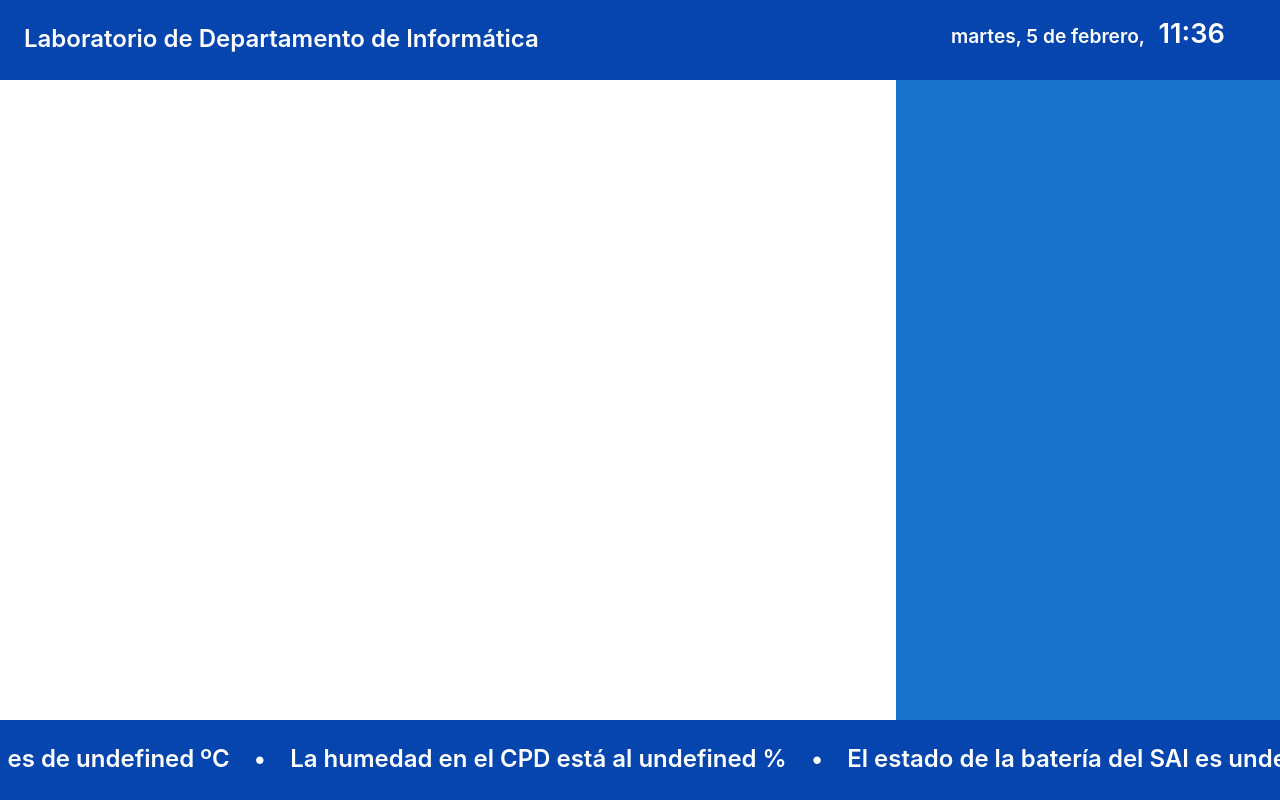
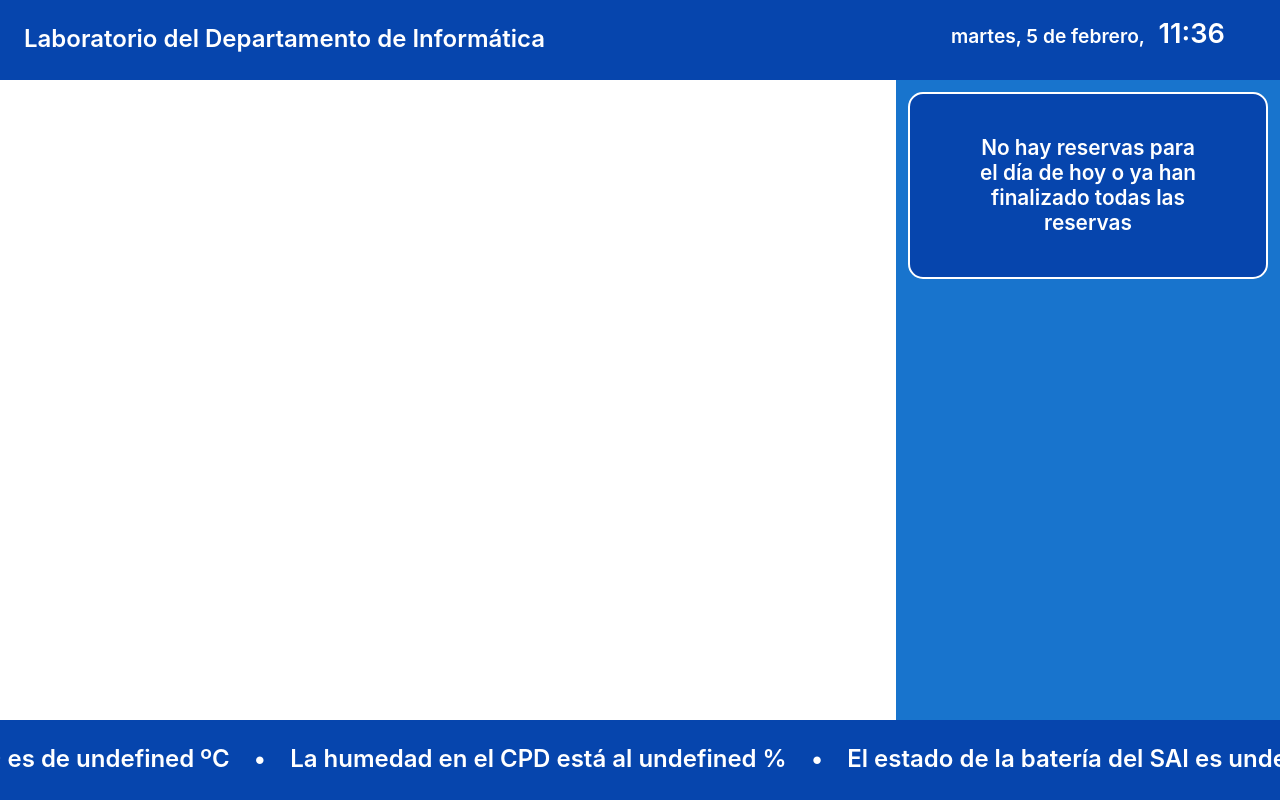
Before and after one commit to tairosonloa/bachelor_degree_thesis, a Gatsby app in the folder rpi3/GUI/: page / in a window 1280 px wide. Built offline with nearby package versions, Linux system fonts and the light colour scheme.

Commit message:
Now reservations cards disappear when reservation has finished

```diff
--- a/rpi3/GUI/src/components/cards/cards.js
+++ b/rpi3/GUI/src/components/cards/cards.js
@@ -8,6 +8,8 @@ class Cards extends React.Component {
     this.state = {
       reservations: []
     }
+    this.currentHour = 0
+    this.currentMinutes = 0
     try { // Load config
       this.config = require("/etc/rpi3_conf.json")
     } catch {
@@ -26,28 +28,46 @@ class Cards extends React.Component {
   }
 
   /**
+   * Updates the current time, used to display only future reservations
+   */
+  updateCurrentTime = () => {
+    let date = new Date();
+    this.currentHour = date.getHours();
+    this.currentMinutes = date.getMinutes();
+  }
+
+  /**
    * Returns the html <div> object of a reservation
    * @param {reservation dict}  r dictionary with all info of a reservation
    * @param {int}               i index to set as react key of the div
    */
   getCard = (r, i) => {
-    return <div key={i} className={styles.card}><div className={styles.subject}>Asignatura: {r["Subject"]}</div><div>{r["Study"]}</div><div>Aula: {r["Classroom"]} de {r["StartTime"]} a {r["EndTime"]}</div><div>{r["Professor"]}</div></div>
+    let time = r["EndTime"].split(":")
+    if (this.currentHour < time[0] || (this.currentHour == time[0] && this.currentMinutes < time[1])) {
+      return <div key={i} className={styles.card}><div className={styles.subject}>Asignatura: {r["Subject"]}</div><div>{r["Study"]}</div><div>Aula: {r["Classroom"]} de {r["StartTime"]} a {r["EndTime"]}</div><div>{r["Professor"]}</div></div>
+    }
+    return null
   }
 
   /**
    * Returns an array of html <div>, where every <div> is a reservation card
    */
   createCards = () => {
+    this.updateCurrentTime()
     let cards = []
-    let i = 0
-    for (let r of this.state.reservations) {
-      cards.push(this.getCard(r, i))
-      i++
-      if (i === 4) {
+    for (const [i, r] of this.state.reservations.entries()) {
+      let card = this.getCard(r, i)
+      if (card != null) {
+        cards.push(this.getCard(r, i))
+      }
+      if (cards.length === 4) {
         break;
       }
     }
-    return cards
+    if (cards.length !== 0) {
+      return cards
+    }
+    return <div className={styles.endCard}>No hay reservas para el día de hoy o ya han finalizado todas las reservas</div>
   }
 
   render() {
@@ -60,7 +80,7 @@ class Cards extends React.Component {
     this.getReservations()
     this.timer = setInterval(() => {
       this.getReservations()
-    }, 1800000);
+    }, 60000);
   }
   componentWillUnmount() {
     clearInterval(this.timer);
--- a/rpi3/GUI/src/components/cards/cards.module.css
+++ b/rpi3/GUI/src/components/cards/cards.module.css
@@ -1,5 +1,6 @@
-.card {
+.card, .endCard {
   background-color: #0645ad;
+  color: #ffffff;
   margin: 3%;
   padding: 3%;
   border: 2px solid #ffffff;
@@ -10,3 +11,9 @@
   font-size: 1.3em;
   color: #ffffff;
 }
+
+.endCard {
+  padding: 2em 3em;
+  text-align: center;
+  font-size: 1.3em;
+}
--- a/rpi3/GUI/src/pages/index.js
+++ b/rpi3/GUI/src/pages/index.js
@@ -9,7 +9,7 @@ export default () => (
     <header className="header">
       <div className="headerTitle">
         {/* TODO: add logo */}
-        <h1>Laboratorio de Departamento de Informática</h1>
+        <h1>Laboratorio del Departamento de Informática</h1>
       </div>
       <div className="datetime">
         <Clock/>
```
